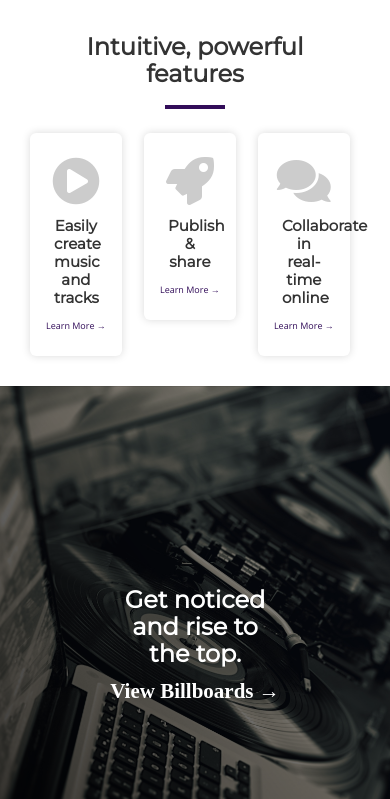
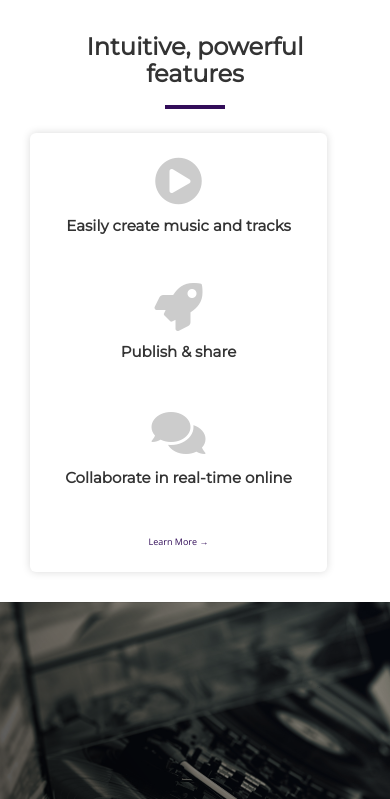
Before and after one commit to SethDonohue/StudioMaster, a React app: page / in a window 390 px wide. Shown: the part 1340-2139 px from the top of the page. Built offline with nearby package versions, Linux system fonts and the light colour scheme.

Commit message:
made new mobile element for features section of home page

```diff
--- a/sass/components/_features.scss
+++ b/sass/components/_features.scss
@@ -88,6 +88,20 @@
 		top: 0;
 	}
 
+	&__three-cards {
+		@include respond(phone) {
+			display: none;
+		}
+	}
+
+	&__one-card {
+		display: none;
+
+		@include respond(phone) {
+			display: block;
+		}
+	}
+
 	&__card {
 		padding: 4rem 2rem;
 		width: 90%;
--- a/src/components/home/features.jsx
+++ b/src/components/home/features.jsx
@@ -55,6 +55,8 @@ class Features extends Component{
                     <div className="bottom-features__divider u-margin-bottom-medium">
 
                     </div>
+
+                    <div className="bottom-features__three-cards">
                         <div className="row">
                             <div className="col-1-3">
                                 <div className="bottom-features__card">
@@ -65,7 +67,7 @@ class Features extends Component{
                                     <p className="u-margin-bottom-medium">
                                         Lorem ipsum dolor sit amet consectetur adipisicing elit. Consequatur reiciendis reprehenderit facilis ipsa atque ratione nulla sequi? Inventore reprehenderit, provident vitae, accusantium iste harum facilis, eligendi aspernatur corporis temporibus magnam!
                                     </p>
-                                <Link to="#" className="link">Learn More &rarr;</Link>
+                                    <Link to="/" className="link">Learn More &rarr;</Link>
                                 </div>
                             </div>
                             <div className="col-1-3">
@@ -77,7 +79,7 @@ class Features extends Component{
                                     <p className="u-margin-bottom-medium">
                                         Lorem ipsum dolor sit amet consectetur adipisicing elit. Consequatur reiciendis reprehenderit facilis ipsa atque ratione nulla sequi? Inventore reprehenderit, provident vitae, accusantium iste harum facilis, eligendi aspernatur corporis temporibus magnam!
                                     </p>
-                                <Link to="#" className="link">Learn More &rarr;</Link>
+                                    <Link to="/" className="link">Learn More &rarr;</Link>
                                 </div>
                             </div>
                             <div className="col-1-3">
@@ -89,8 +91,30 @@ class Features extends Component{
                                     <p className="u-margin-bottom-medium">
                                         Lorem ipsum dolor sit amet consectetur adipisicing elit. Consequatur reiciendis reprehenderit facilis ipsa atque ratione nulla sequi? Inventore reprehenderit, provident vitae, accusantium iste harum facilis, eligendi aspernatur corporis temporibus magnam!
                                     </p>
-                                <Link to="#" className="link">Learn More &rarr;</Link>
+                                    <Link to="/" className="link">Learn More &rarr;</Link>
                                 </div>
+                            </div>
+                        </div>
+                    </div>
+
+                    <div className="bottom-features__one-card">
+                        <div className="bottom-features__card">
+                            <i className="fas fa-play-circle bottom-features__icon"></i>
+                            <h3 className="heading-tertiary u-margin-bottom-big">
+                                Easily create music and tracks
+                            </h3>
+
+                            <i className="fas fa-rocket bottom-features__icon"></i>
+                            <h3 className="heading-tertiary u-margin-bottom-big">
+                                Publish & share
+                            </h3>
+
+                             <i className="fas fa-comments bottom-features__icon"></i>
+                            <h3 className="heading-tertiary u-margin-bottom-big">
+                                Collaborate in real-time online
+                            </h3>
+
+                            <Link to="/" className="link">Learn More &rarr;</Link>
                         </div>
                     </div>
                 </div>
```
Also changed, not shown: src/css/master.css. Lines whose indentation alone changed are shown as unchanged.
